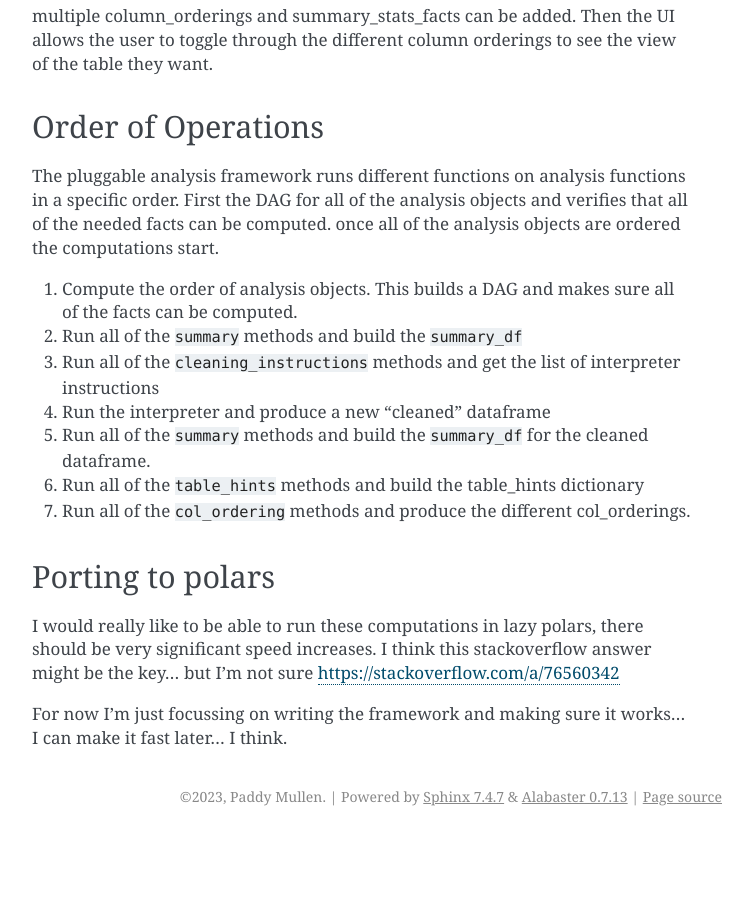
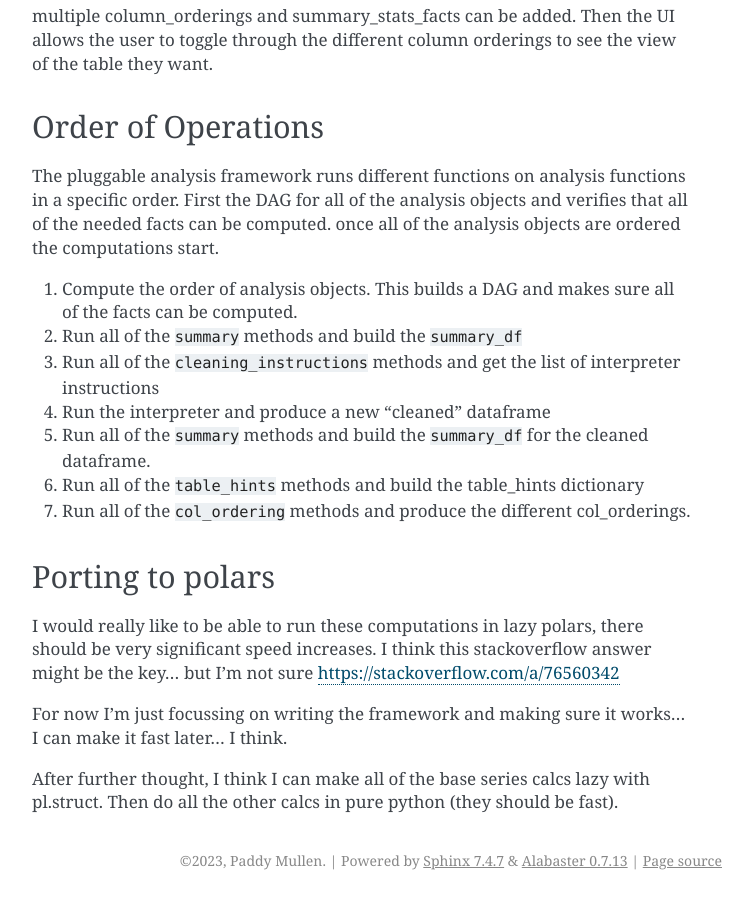
Before and after one commit to paddymul/buckaroo, a Sphinx documentation site: the page built from docs/source/articles/pluggable.rst, in a window 1280 px wide and 900 px high, scrolled down 3292 px. Shown: the whole window, without its empty margins (388-1141 px from the left). Built offline with Sphinx 7.4.7, drawn with Linux system fonts in a browser that asks for light colours; before the commit the page ends 4128 px from its top, so only the background shows below that.

Commit message:
more notes on the polars port

```diff
--- a/docs/source/articles/pluggable.rst
+++ b/docs/source/articles/pluggable.rst
@@ -163,3 +163,5 @@ I would really like to be able to run these computations in lazy polars, there s
 
 
 For now I'm just focussing on writing the framework and making sure it works... I can make it fast later... I think.
+
+After further thought, I think I can make all of the base series calcs lazy with pl.struct.  Then do all the other calcs in pure python (they should be fast).
```
